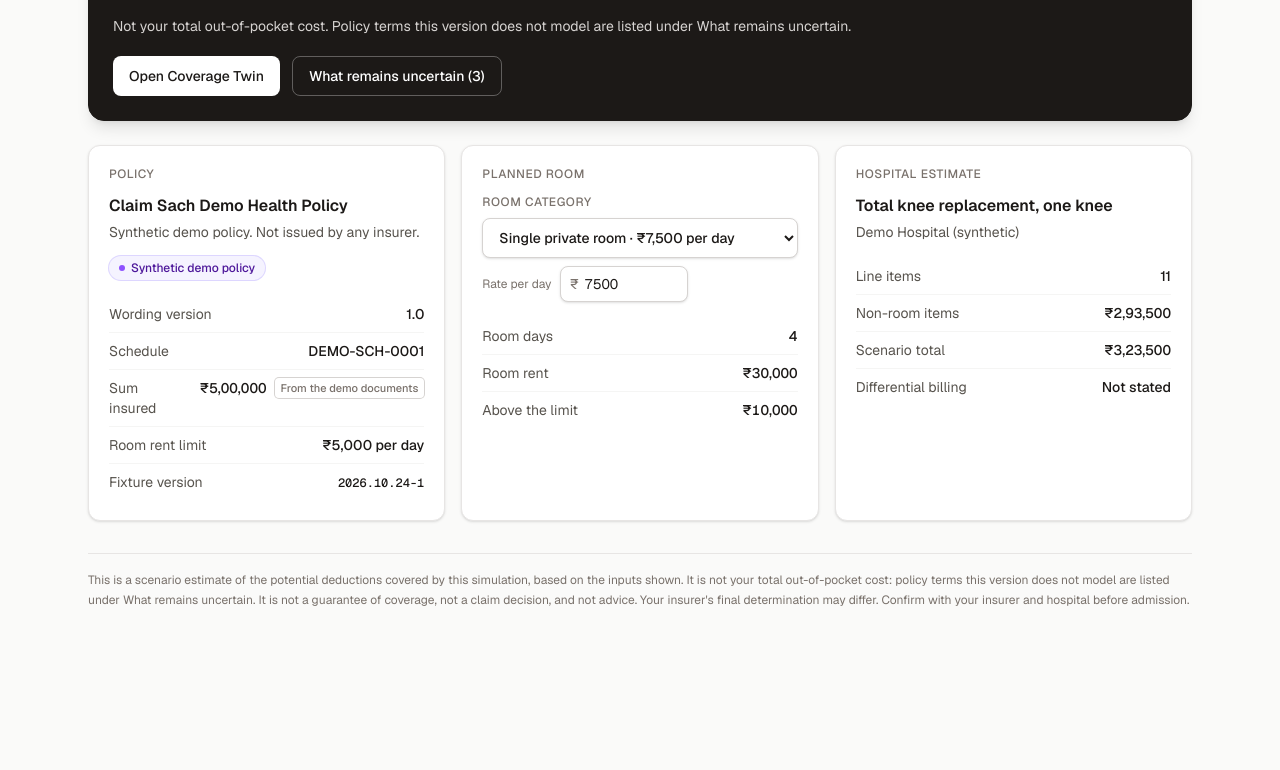
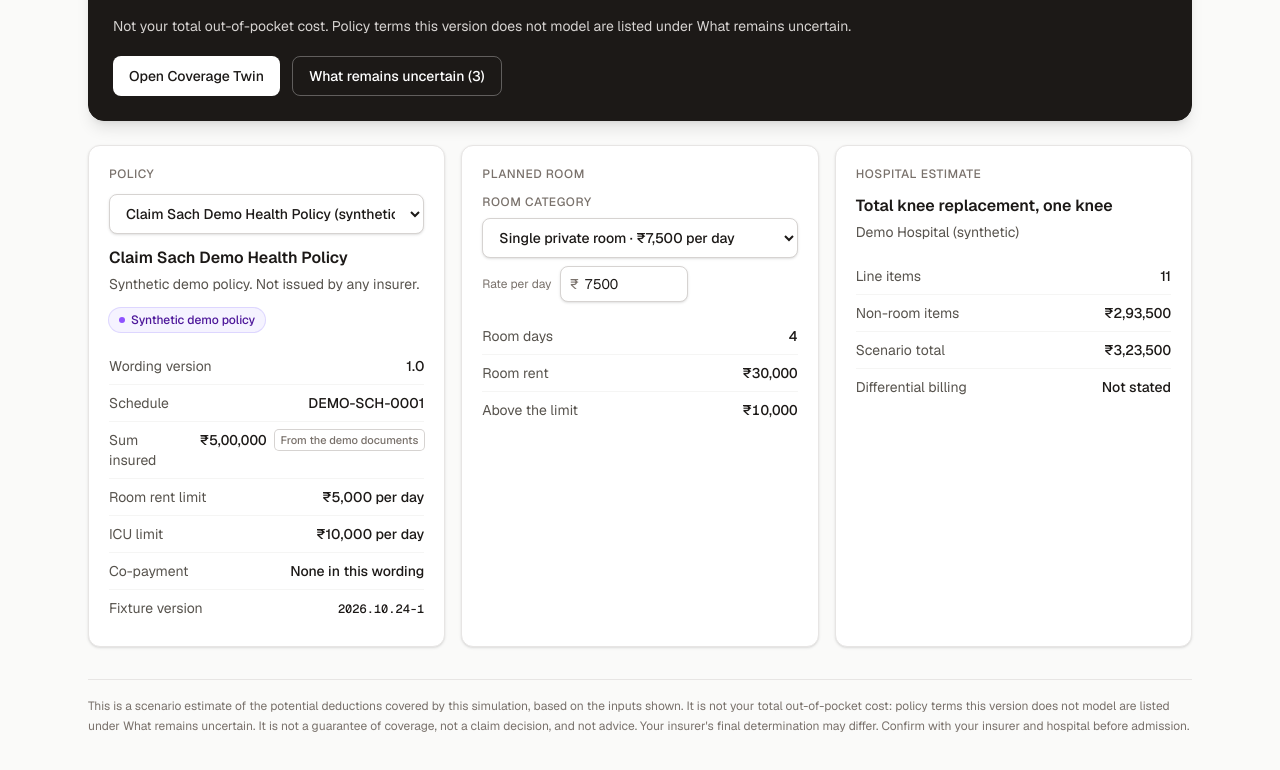
Before and after one commit to Pushkarmondal/paytm-hackathon, a Next.js app: page / in a window 1280 px wide. Shown: the part 546-1316 px from the top of the page. Before the commit the page ends 1196 px from the top, so only its background shows below. Built offline with nearby package versions, Linux system fonts and the light colour scheme.

Commit message:
feat(ui): policy switcher, real-wording badge and verification record, ICU limit and co-payment rows

```diff
--- a/src/components/claim-sach-app.tsx
+++ b/src/components/claim-sach-app.tsx
@@ -37,6 +37,8 @@ export function ClaimSachApp() {
           result={planned}
           headline={headline}
           planned={state.plannedRoom}
+          policy={state.policy}
+          onSetPolicy={(p) => dispatch({ type: "setPolicy", policy: p })}
           onSelectRoom={selectRoom}
           onSetRate={setRate}
           onOpenTwin={() => dispatch({ type: "setScreen", screen: "twin" })}
--- a/src/components/format.ts
+++ b/src/components/format.ts
@@ -63,5 +63,7 @@ export function traceValue(value: TraceValue): string {
 }
 
 export function issuerLabel(issuer: IssuerInfo): string {
-  return issuer.kind === "synthetic" ? "Synthetic demo policy. Not issued by any insurer." : `Issued by ${issuer.name}`;
+  return issuer.kind === "synthetic"
+    ? "Synthetic demo policy. Not issued by any insurer."
+    : `Issued by ${issuer.name}${issuer.uin ? ` (UIN ${issuer.uin})` : ""}. Real wording, hosted by IRDAI; only the encoded clauses are modelled.`;
 }
--- a/src/components/screens/coverage-twin.tsx
+++ b/src/components/screens/coverage-twin.tsx
@@ -200,6 +200,23 @@ export function CoverageTwinScreen({ inputs, a, b, cmp, choices, onSelectRoom, o
           <tfoot className="border-t-2 border-stone-200 bg-stone-50 text-sm">
             <FootRow label="Room rent" a={<Amount paise={a.totals.roomRent} />} b={<Amount paise={b.totals.roomRent} />} delta={signedMoney(cmp.totals.roomRent.delta)} />
             <FootRow label="Scenario total" note="non-room items plus room rent" a={<Amount paise={a.totals.scenarioTotal} />} b={<Amount paise={b.totals.scenarioTotal} />} delta={signedMoney(cmp.totals.scenarioTotal.delta)} />
+            {a.copay.state !== "excluded" || b.copay.state !== "excluded" ? (
+              <tr className="border-t border-stone-200">
+                <th scope="row" colSpan={2} className="px-3 py-2 text-left font-normal text-stone-700">
+                  Co-payment
+                  <span className="ml-2 text-xs text-stone-400">on the admissible amount</span>
+                </th>
+                <td className="px-1 py-1">
+                  <OutputCell output={{ state: a.copay.state, value: a.copay.value, range: a.copay.range }} trace={a.copay.trace} title={`Co-payment, ${a.scenario.roomLabel}`} onOpenTrace={onOpenTrace} />
+                </td>
+                <td className="px-1 py-1">
+                  <OutputCell output={{ state: b.copay.state, value: b.copay.value, range: b.copay.range }} trace={b.copay.trace} title={`Co-payment, ${b.scenario.roomLabel}`} onOpenTrace={onOpenTrace} />
+                </td>
+                <td className="px-3 py-2 text-right tabular-nums text-stone-400">
+                  {a.copay.value !== null && b.copay.value !== null ? signedMoney(b.copay.value - a.copay.value) : "—"}
+                </td>
+              </tr>
+            ) : null}
             <FootRow label="Calculated deductions" a={<Amount paise={a.totals.calculatedDeductions} />} b={<Amount paise={b.totals.calculatedDeductions} />} delta={signedMoney(cmp.totals.calculatedDeductions.delta)} strong />
             <FootRow
               label="Conditional deductions"
--- a/src/components/screens/input-review.tsx
+++ b/src/components/screens/input-review.tsx
@@ -3,7 +3,7 @@
 import { useId } from "react";
 import { rupees } from "@/engine/money";
 import type { CaseInputs, Provenance, SimulationResult, UserClassification } from "@/engine/types";
-import { type Action, type AppState, DEMO_VARIANTS } from "@/model";
+import { type Action, type AppState, DEMO_VARIANTS, POLICY_OPTIONS } from "@/model";
 import { Amount } from "../amounts";
 import { IssuerBadge, ProvenanceBadge, StateBadge } from "../badges";
 import { issuerLabel, money } from "../format";
@@ -60,6 +60,34 @@ export function InputReviewScreen({ state, inputs, result, dispatch }: Props) {
         </p>
       </div>
 
+      <Section title="Policy wording in use" blurb="Two wordings ship in the box: the synthetic demo policy, and a real IRDAI-hosted wording encoded partially and quoted verbatim.">
+        <div className="grid grid-cols-1 gap-2 sm:grid-cols-2">
+          {POLICY_OPTIONS.map((p) => {
+            const active = p.id === state.policy;
+            return (
+              <label key={p.id} className={`flex cursor-pointer gap-3 rounded-lg border p-3 ${active ? "border-stone-900 bg-stone-50" : "border-stone-200 hover:bg-stone-50"}`}>
+                <input type="radio" name="policy" value={p.id} checked={active} onChange={() => dispatch({ type: "setPolicy", policy: p.id })} className="mt-1 accent-stone-900" />
+                <span>
+                  <span className="block text-sm font-medium text-stone-900">{p.label}</span>
+                  <span className="block text-xs leading-5 text-stone-600">{p.description}</span>
+                </span>
+              </label>
+            );
+          })}
+        </div>
+        {ruleset.metadata.verification ? (
+          <div className="mt-4 rounded-lg border border-sky-200 bg-sky-50 px-4 py-3 text-xs leading-5 text-sky-950">
+            <p className="font-medium">Verification record</p>
+            <p>
+              Fetched {ruleset.metadata.verification.fetchedOn} from{" "}
+              <a href={ruleset.metadata.verification.url} target="_blank" rel="noreferrer" className="underline underline-offset-2">irdai.gov.in</a>, {ruleset.metadata.verification.pages} pages. SHA-256 <span className="font-mono">{ruleset.metadata.verification.sha256.slice(0, 16)}…</span>. {ruleset.metadata.verification.extractedWith}.
+            </p>
+            <p>Encoded clauses: {ruleset.metadata.verification.encodedClauses.join(", ")}. {ruleset.metadata.verification.note}</p>
+          </div>
+        ) : null}
+      </Section>
+
+      {state.policy === "demo" ? (
       <Section title="Demo case" blurb="Switch the seeded documents to see how the engine refuses to overstate when something is missing or contradictory.">
         <div className="grid grid-cols-1 gap-2 sm:grid-cols-2">
           {DEMO_VARIANTS.map((v) => {
@@ -76,6 +104,7 @@ export function InputReviewScreen({ state, inputs, result, dispatch }: Props) {
           })}
         </div>
       </Section>
+      ) : null}
 
       <UploadSection uploads={state.uploads} errors={state.uploadErrors} dispatch={dispatch} />
 
@@ -89,7 +118,7 @@ export function InputReviewScreen({ state, inputs, result, dispatch }: Props) {
           <Field label="Wording version">{ruleset.metadata.wordingVersion}</Field>
           <Field label="Rules encoded">
             <span className="text-right text-xs text-stone-600">
-              {[ruleset.rules.roomLimit && "room limit", ruleset.rules.icuLimit && "ICU limit", ruleset.rules.proportionateDeduction && "proportionate deduction", ruleset.rules.itemClasses && "item classes", ruleset.rules.sumInsuredCap && "sum insured cap"].filter(Boolean).join(", ")}
+              {[ruleset.rules.roomLimit && "room limit", ruleset.rules.icuLimit && "ICU limit", ruleset.rules.proportionateDeduction && "proportionate deduction", ruleset.rules.itemClasses && "item classes", ruleset.rules.copay && "co-payment", ruleset.rules.sumInsuredCap && "sum insured cap"].filter(Boolean).join(", ")}
             </span>
           </Field>
           <details className="mt-3 rounded-lg border border-stone-200 bg-stone-50">
--- a/src/components/screens/overview.tsx
+++ b/src/components/screens/overview.tsx
@@ -2,7 +2,7 @@
 
 import type { Money } from "@/engine/money";
 import type { CaseInputs, SimulationResult } from "@/engine/types";
-import type { Headline, RoomChoice, Side } from "@/model";
+import { type Headline, POLICY_OPTIONS, type PolicyId, type RoomChoice, type Side } from "@/model";
 import { Amount, RangeAmount } from "../amounts";
 import { IssuerBadge, ProvenanceBadge, StateBadge } from "../badges";
 import { issuerLabel, money } from "../format";
@@ -13,6 +13,8 @@ interface Props {
   result: SimulationResult;
   headline: Headline;
   planned: RoomChoice;
+  policy: PolicyId;
+  onSetPolicy: (policy: PolicyId) => void;
   onSelectRoom: (side: Side, roomId: string) => void;
   onSetRate: (side: Side, rate: Money) => void;
   onOpenTwin: () => void;
@@ -37,7 +39,7 @@ function Row({ label, children }: { label: string; children: React.ReactNode })
   );
 }
 
-export function OverviewScreen({ inputs, result, headline, planned, onSelectRoom, onSetRate, onOpenTwin, onOpenUncertainty }: Props) {
+export function OverviewScreen({ inputs, result, headline, planned, policy, onSetPolicy, onSelectRoom, onSetRate, onOpenTwin, onOpenUncertainty }: Props) {
   const { ruleset, schedule, estimate } = inputs;
   const overallBadge =
     headline.state === "cannotDetermine" ? "unknown" : headline.state === "reviewRequired" ? "reviewRequired" : headline.state;
@@ -103,6 +105,17 @@ export function OverviewScreen({ inputs, result, headline, planned, onSelectRoom
 
       <div className="grid grid-cols-1 gap-4 lg:grid-cols-3">
         <Card title="Policy">
+          <label htmlFor="policy-select" className="sr-only">Policy wording</label>
+          <select
+            id="policy-select"
+            value={policy}
+            onChange={(e) => onSetPolicy(e.target.value as PolicyId)}
+            className="mb-3 h-10 w-full rounded-lg border border-stone-300 bg-white px-3 text-sm font-medium text-stone-900 shadow-sm focus:outline-none focus:ring-2 focus:ring-stone-900"
+          >
+            {POLICY_OPTIONS.map((p) => (
+              <option key={p.id} value={p.id}>{p.label}</option>
+            ))}
+          </select>
           <p className="text-base font-semibold text-stone-900">{ruleset.metadata.name}</p>
           <p className="mt-1 text-sm text-stone-600">{issuerLabel(ruleset.metadata.issuer)}</p>
           <div className="mt-3">
@@ -122,6 +135,12 @@ export function OverviewScreen({ inputs, result, headline, planned, onSelectRoom
             </Row>
             <Row label="Room rent limit">
               {result.roomLimit.eligiblePerDay !== null ? `${money(result.roomLimit.eligiblePerDay)} per day` : <StateBadge state={result.roomLimit.state} />}
+            </Row>
+            <Row label="ICU limit">
+              {result.icuLimit.eligiblePerDay !== null ? `${money(result.icuLimit.eligiblePerDay)} per day` : <StateBadge state={result.icuLimit.state} />}
+            </Row>
+            <Row label="Co-payment">
+              {ruleset.rules.copay ? `${ruleset.rules.copay.percent}% of the admissible amount` : "None in this wording"}
             </Row>
             <Row label="Fixture version">
               <span className="font-mono text-xs">{ruleset.fixtureVersion}</span>
--- a/src/model/index.ts
+++ b/src/model/index.ts
@@ -19,6 +19,7 @@ import type {
   UncertaintyReason,
   UserClassification,
 } from "@/engine/types";
+import { arogyaInputs } from "@/fixtures/arogya-sanjeevani-nia";
 import {
   DEMO_RULESET_WITHOUT_DEDUCTION,
   DEMO_SCHEDULE_CONTRADICTORY,
@@ -31,6 +32,18 @@ import { formatInr } from "@/lib/format-inr";
 export type Screen = "overview" | "twin" | "why" | "uncertainty" | "review";
 export type Side = "planned" | "comparison";
 export type VariantId = "standard" | "scheduleMissing" | "scheduleContradictory" | "noDeductionClause";
+export type PolicyId = "demo" | "arogya";
+
+export interface PolicyOption {
+  id: PolicyId;
+  label: string;
+  description: string;
+}
+
+export const POLICY_OPTIONS: readonly PolicyOption[] = [
+  { id: "demo", label: "Claim Sach Demo Health Policy (synthetic)", description: "Invented wording with a defined Associated Medical Expenses class and a differential-billing condition. Not issued by any insurer." },
+  { id: "arogya", label: "Arogya Sanjeevani, The New India Assurance (IRDAI-hosted, partially encoded)", description: "A real wording, UIN NIAHLIP20165V011920, downloaded from irdai.gov.in and quoted verbatim. Only the room, ICU, proportionate-payment and co-payment clauses are encoded. The schedule is synthetic." },
+];
 
 export interface RoomChoice {
   roomId: string;
@@ -58,6 +71,7 @@ export interface Uploads {
 
 export interface AppState {
   screen: Screen;
+  policy: PolicyId;
   variant: VariantId;
   plannedRoom: RoomChoice;
   comparisonRoom: RoomChoice;
@@ -75,6 +89,7 @@ export type Action =
   | { type: "confirmDifferentialBilling"; value: boolean | null }
   | { type: "classifyItem"; itemId: string; classification: UserClassification | null }
   | { type: "setVariant"; variant: VariantId }
+  | { type: "setPolicy"; policy: PolicyId }
   | { type: "setRoomDays"; days: number }
   | { type: "setSumInsured"; sumInsured: Money }
   | { type: "openTrace"; title: string; trace: Trace }
@@ -103,6 +118,7 @@ export const DEMO_VARIANTS: readonly DemoVariant[] = [
 export function initialState(): AppState {
   return {
     screen: "overview",
+    policy: "demo",
     variant: "standard",
     plannedRoom: { roomId: ROOM_SINGLE },
     comparisonRoom: { roomId: ROOM_TWIN },
@@ -146,6 +162,12 @@ export function reduce(state: AppState, action: Action): AppState {
     }
     case "setVariant":
       return { ...state, variant: action.variant };
+    case "setPolicy": {
+      if (action.policy === state.policy) return state;
+      const confirmations = { ...state.confirmations };
+      delete confirmations.hospitalFollowsDifferentialBilling;
+      return { ...state, policy: action.policy, confirmations };
+    }
     case "setRoomDays":
       return { ...state, edits: { ...state.edits, roomDays: action.days } };
     case "setSumInsured":
@@ -195,9 +217,9 @@ export function reduce(state: AppState, action: Action): AppState {
 
 /** Engine inputs for the current variant, edits and confirmations. */
 export function buildInputs(state: AppState): CaseInputs {
-  const base = demoInputs();
+  const base = state.policy === "arogya" ? arogyaInputs() : demoInputs();
   let { ruleset, schedule, estimate } = base;
-  switch (state.variant) {
+  switch (state.policy === "demo" ? state.variant : "standard") {
     case "scheduleMissing":
       schedule = null;
       break;
```
Also changed, not shown: src/components/badges.tsx (+7 -2 lines).
